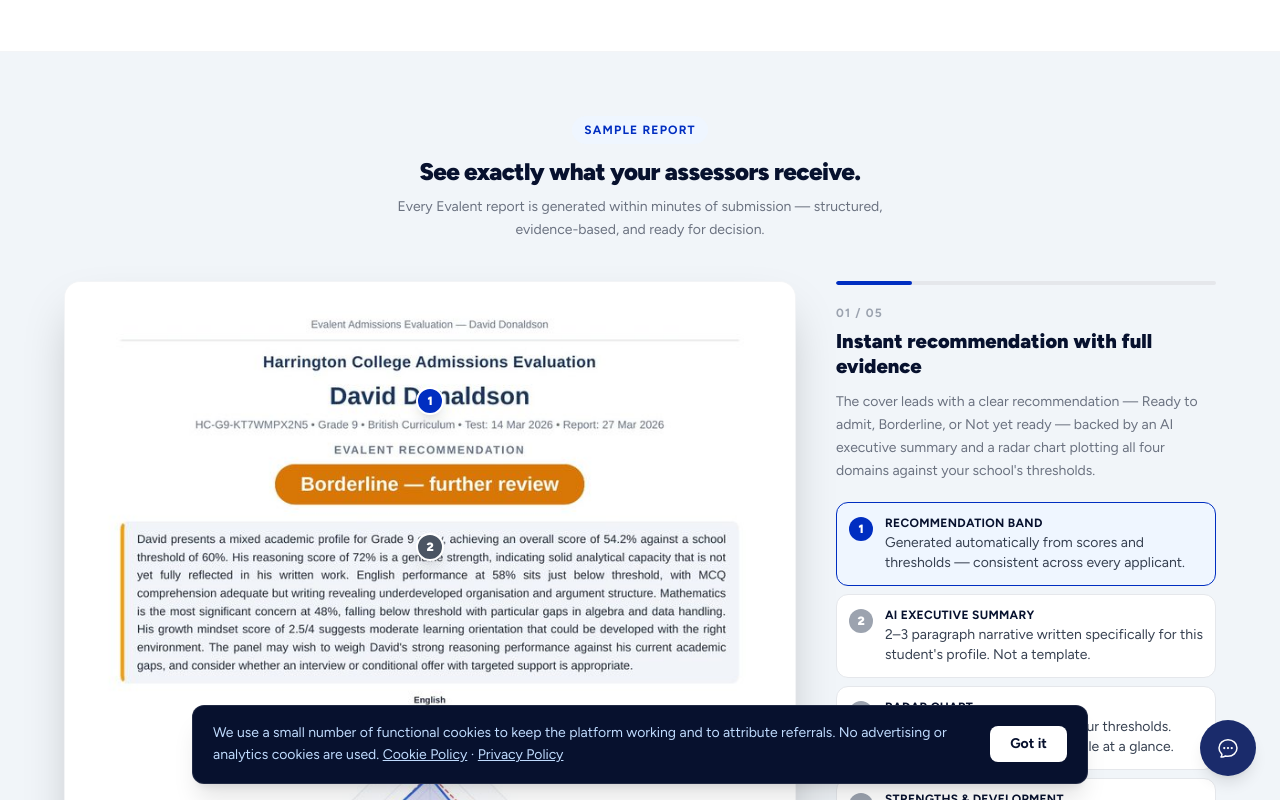
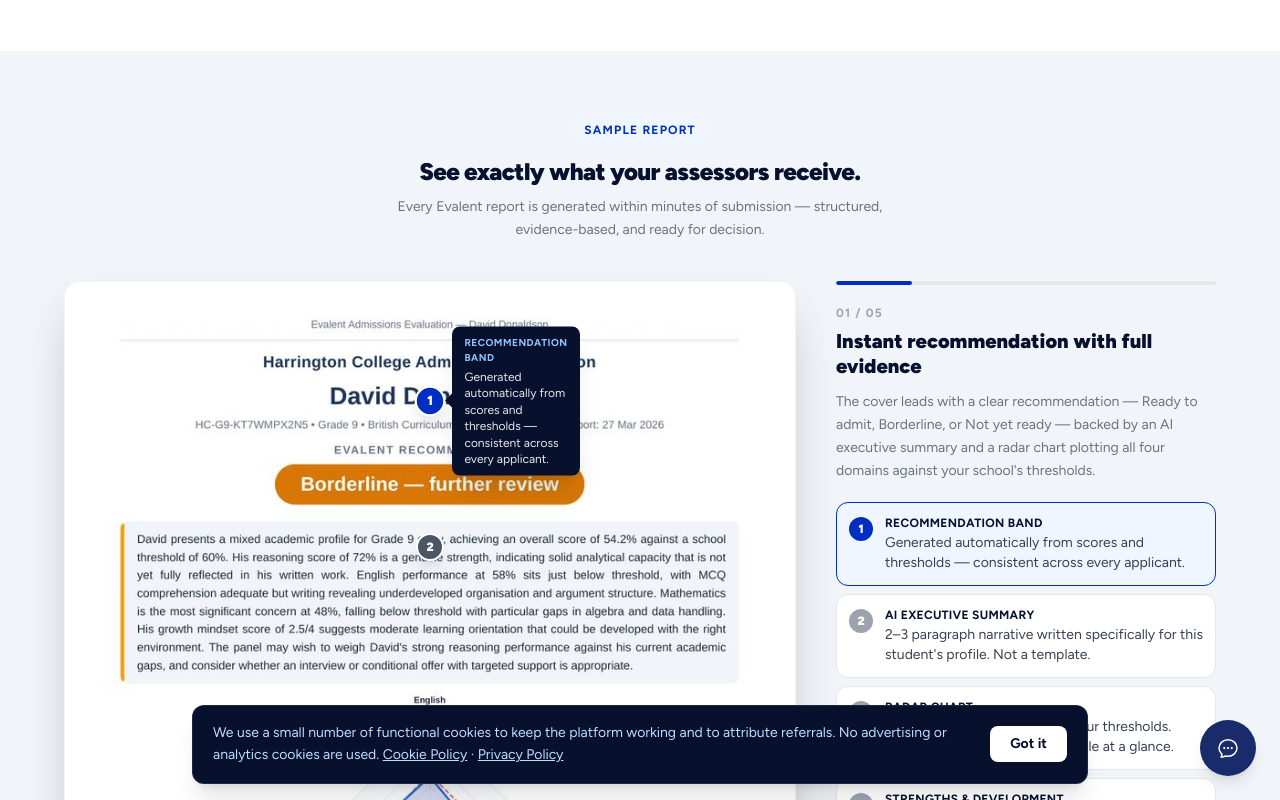
Before and after one commit to wigsbury-ui/evalent-marketing, a Next.js app: page /features/assessment in a window 1280 px wide. Both pictures are taken after a click on the button "Recommendation band". Shown: the part 1215-2015 px from the top of the page. Built offline with nearby package versions, Linux system fonts and the light colour scheme.

Commit message:
fix: navy pins, prominent download CTA button

```diff
--- a/src/components/features/ReportSlider.tsx
+++ b/src/components/features/ReportSlider.tsx
@@ -85,8 +85,8 @@ export default function ReportSlider() {
         <div className="grid md:grid-cols-[1fr_380px] gap-10 items-start">
 
           {/* Left — report image */}
-          <div className="relative rounded-2xl overflow-hidden shadow-2xl bg-white border border-gray-100">
-            <div className="relative w-full" style={{ aspectRatio: '800/1130' }}>
+          <div className="relative rounded-2xl overflow-visible shadow-2xl bg-white border border-gray-100">
+            <div className="relative w-full rounded-2xl overflow-hidden" style={{ aspectRatio: '800/1130' }}>
               <Image
                 src={slide.img}
                 alt={slide.title}
@@ -96,15 +96,58 @@ export default function ReportSlider() {
                 priority={current === 0}
               />
               {slide.annotations.map((ann, i) => (
-                <button
+                <div
                   key={i}
-                  onClick={() => setActivePin(activePin === i ? -1 : i)}
-                  className={`absolute w-7 h-7 rounded-full border-2 border-white text-white text-xs font-black flex items-center justify-center shadow-lg transition-all z-10 ${activePin === i ? 'bg-[#002ec1] scale-110' : 'bg-[#4b5563] hover:bg-[#002ec1] hover:scale-110'}`}
-                  style={{ left: `${ann.x}%`, top: `${ann.y}%`, transform: 'translate(-50%, -50%)' }}
-                  aria-label={ann.label}
+                  className="absolute"
+                  style={{ left: `${ann.x}%`, top: `${ann.y}%`, transform: 'translate(-50%, -50%)', zIndex: 10 }}
                 >
-                  {i + 1}
-                </button>
+                  {/* Pin button */}
+                  <button
+                    onClick={() => setActivePin(activePin === i ? -1 : i)}
+                    className={`w-7 h-7 rounded-full border-2 border-white text-white text-xs font-black flex items-center justify-center shadow-lg transition-all ${activePin === i ? 'bg-[#002ec1] scale-110' : 'bg-[#4b5563] hover:bg-[#002ec1] hover:scale-110'}`}
+                    aria-label={ann.label}
+                  >
+                    {i + 1}
+                  </button>
+                  {/* Callout tooltip — points left if pin on left half, right if on right half */}
+                  {activePin === i && (
+                    <div
+                      className="absolute"
+                      style={{
+                        ...(ann.x > 60
+                          ? { right: '130%', left: 'auto' }
+                          : { left: '130%' }),
+                        top: '50%',
+                        transform: 'translateY(-50%)',
+                        whiteSpace: 'nowrap',
+                      }}
+                      onClick={(e) => e.stopPropagation()}
+                    >
+                      {/* Triangle arrow */}
+                      <div
+                        style={{
+                          position: 'absolute',
+                          top: '50%',
+                          transform: 'translateY(-50%)',
+                          width: 0,
+                          height: 0,
+                          ...(ann.x > 60
+                            ? { right: '-7px', borderTop: '7px solid transparent', borderBottom: '7px solid transparent', borderLeft: '7px solid #07112e' }
+                            : { left: '-7px', borderTop: '7px solid transparent', borderBottom: '7px solid transparent', borderRight: '7px solid #07112e' }
+                          ),
+                        }}
+                      />
+                      {/* Callout box */}
+                      <div
+                        className="bg-[#07112e] text-white rounded-lg shadow-xl"
+                        style={{ padding: '8px 12px', maxWidth: '200px', whiteSpace: 'normal' }}
+                      >
+                        <div className="text-[10px] font-bold uppercase tracking-wider text-blue-300 mb-1">{ann.label}</div>
+                        <div className="text-xs leading-snug text-white/90">{ann.text}</div>
+                      </div>
+                    </div>
+                  )}
+                </div>
               ))}
             </div>
           </div>
```
